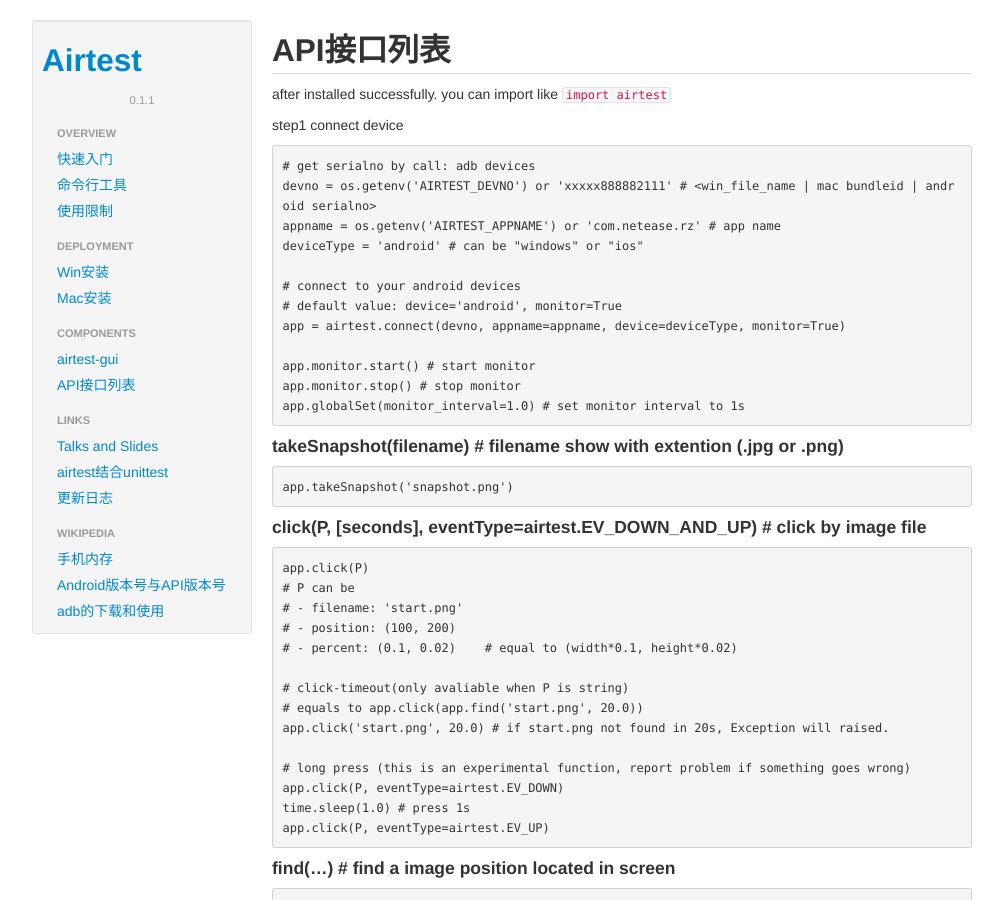
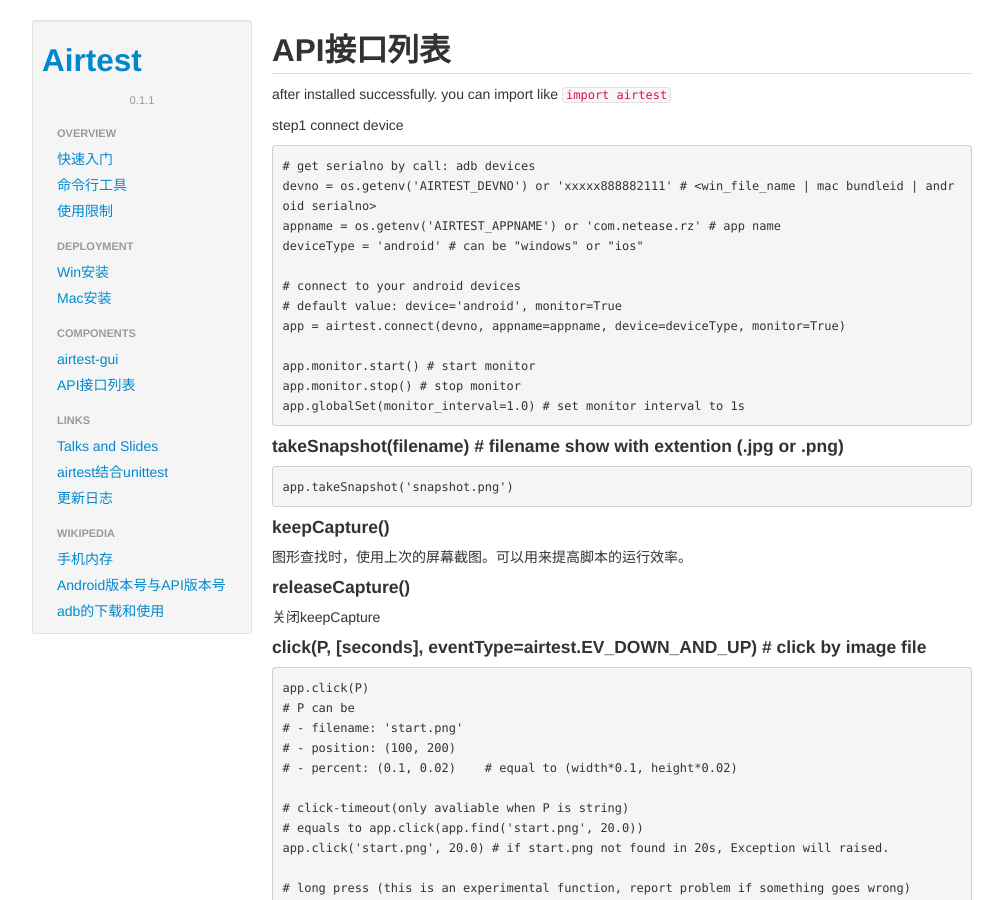
Before and after one commit to NetEase/airtest, a Jekyll site: the page built from _posts/2014-10-31-apilist.md, in a window 1280 px wide and 900 px high. Shown: the whole window, without its empty margins (138-1141 px from the left). Built offline with Jekyll 4.4.1, drawn with Linux system fonts in a browser that asks for light colours; comment, search, counter and statistics services are not loaded.

Commit message:
update doc

```diff
--- a/_posts/2014-10-31-apilist.md
+++ b/_posts/2014-10-31-apilist.md
@@ -25,6 +25,13 @@
 #### takeSnapshot(filename) # filename show with extention (.jpg or .png)
 
     app.takeSnapshot('snapshot.png')
+
+
+#### keepCapture()
+图形查找时，使用上次的屏幕截图。可以用来提高脚本的运行效率。
+
+#### releaseCapture()
+关闭keepCapture
 
 #### click(P, [seconds], eventType=airtest.EV_DOWN_AND_UP) # click by image file
 
```
Also changed, not shown: _posts/2014-10-31-changelog.md (+3 -0 lines).
